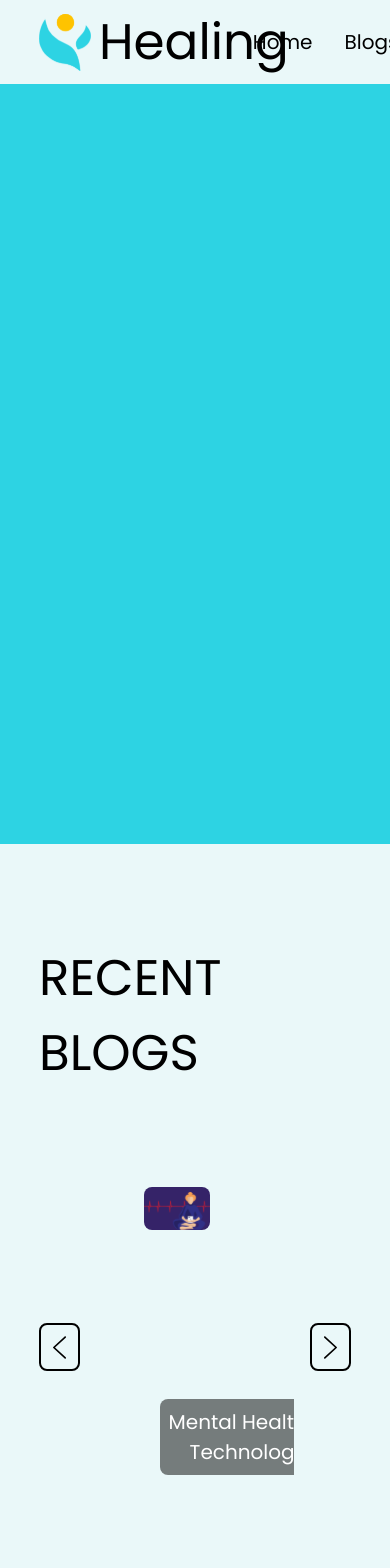
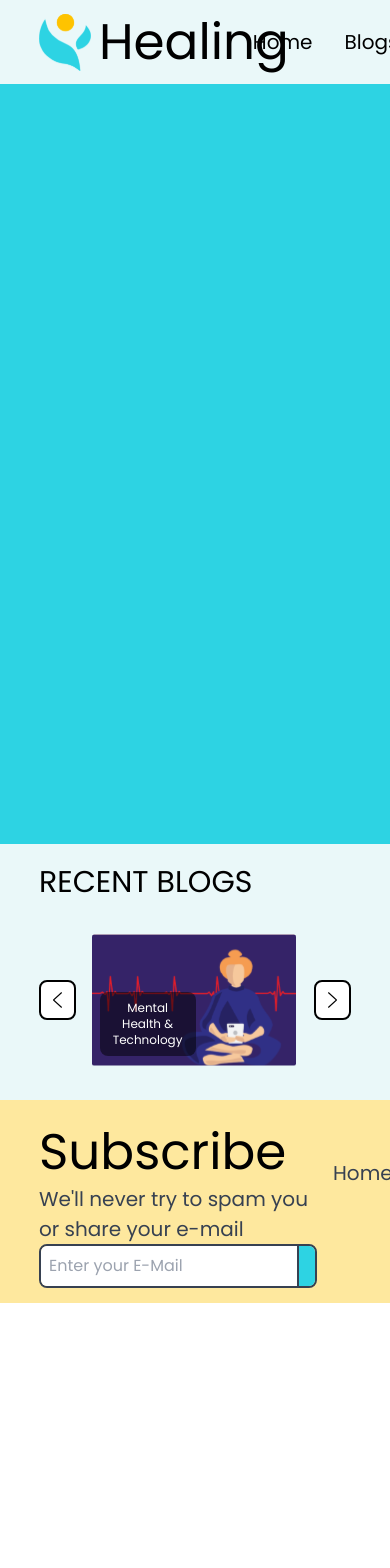
Before and after one commit to AllanSaleh/capstone-project-online-healing, a React (Create React App) app: page / in a window 390 px wide. Shown: the top 1568 px of the page. After the commit the page ends 1303 px from the top, so only its background shows below. Built offline with nearby package versions, Linux system fonts and the light colour scheme; grey boxes are pictures that could not be loaded.

Commit message:
BlogSlider is now responsive

```diff
--- a/src/Components/Home/RecentBlogs.js
+++ b/src/Components/Home/RecentBlogs.js
@@ -15,28 +15,28 @@ export default function RecentBlogs() {
   ];
 
   return (
-    <div className="flex flex-col justify-evenly h-section px-sides bg-blue-light">
-      <div className="text-title">RECENT BLOGS</div>
+    <div className="flex flex-col justify-evenly h-64 lg:h-section px-sides bg-blue-light">
+      <div className="text-3xl lg:text-title">RECENT BLOGS</div>
 
       <div className="flex justify-between items-center">
         <button
           onClick={() => {
-            const NewPos = document.getElementById('Menu').scrollLeft - 560;
+            const NewPos = document.getElementById('Menu').scrollLeft - 500;
             document.getElementById('Menu').scrollTo({
               left: NewPos,
               behavior: 'smooth',
             });
           }}
           type="button"
-          className="mr-4 h-12 w-12 px-3 text-subtitle bg-blue-light rounded-lg border-2 border-black hover:bg-blue-dark"
+          className="mr-2 lg:mr-4 h-10 lg:h-12 w-10 lg:w-12 px-3 bg-white rounded-lg border-2 border-black hover:bg-blue-dark"
         >
           <img src={Prev} alt="Previous" />
         </button>
 
-        <div className="relative h-80 w-full overflow-hidden">
+        <div className="relative h-40 lg:h-80 w-full overflow-hidden">
           <div
             id="Menu"
-            className="h-96 box-border whitespace-nowrap overflow-x-auto overflow-y-hidden"
+            className="h-44 lg:h-96 box-border whitespace-nowrap overflow-x-auto overflow-y-hidden"
           >
             {blogs.map((blog, i) => (
               <div
@@ -44,15 +44,15 @@ export default function RecentBlogs() {
                   alert(`Open blog number ${e.target.closest('.relative').id}`)
                 }
                 id={i}
-                className="relative inline-block w-2/6 h-80 box-border mx-12"
+                className="relative inline-block w-11/12 lg:w-2/6 h-40 lg:h-80 box-border mx-2 lg:mx-12"
               >
                 <img
-                  className="rounded-lg absolute w-full cursor-pointer"
+                  className="rounded-lg absolute h-full w-full cursor-pointer"
                   src={blog.img}
                   alt="Background"
                 />
 
-                <div className="w-44 p-2 rounded-lg text-center whitespace-normal cursor-pointer absolute bottom-8 left-4 text-white text-paragraph bg-black bg-opacity-50">
+                <div className="w-24 lg:w-44 p-2 rounded-lg text-center whitespace-normal cursor-pointer absolute bottom-6 left-2 lg:bottom-8 lg:left-4 text-white text-xs lg:text-paragraph bg-black bg-opacity-50">
                   {blog.title}
                 </div>
               </div>
@@ -62,14 +62,14 @@ export default function RecentBlogs() {
 
         <button
           onClick={() => {
-            const NewPos = document.getElementById('Menu').scrollLeft + 560;
+            const NewPos = document.getElementById('Menu').scrollLeft + 500;
             document.getElementById('Menu').scrollTo({
               left: NewPos,
               behavior: 'smooth',
             });
           }}
           type="button"
-          className="ml-4 h-12 w-12 px-3 text-subtitle bg-blue-light rounded-lg border-2 border-black hover:bg-blue-dark"
+          className="ml-2 lg:ml-4 h-10 lg:h-12 w-10 lg:w-12 px-3 bg-white rounded-lg border-2 border-black hover:bg-blue-dark"
         >
           <img src={Next} alt="Previous" />
         </button>
```
